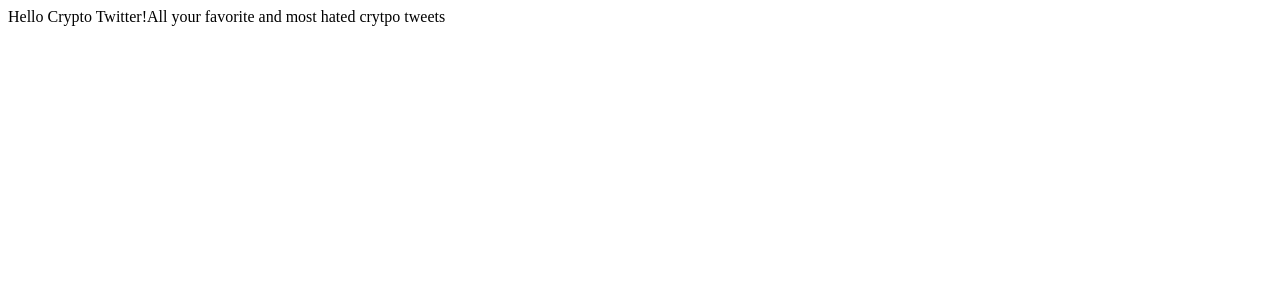
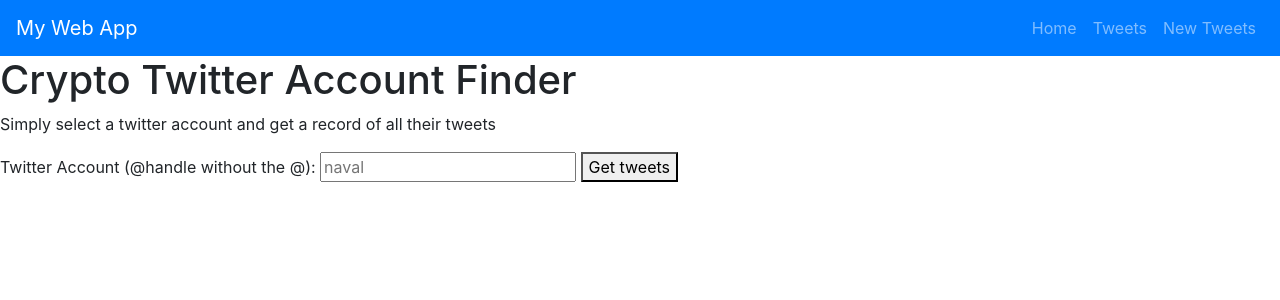
Before and after one commit to masonnystrom/twitter-project, a Flask app: page / in a window 1280 px wide. Shown: the top 300 px of the page. Run offline with Flask 2, Linux system fonts and the light colour scheme; some libraries are stand-ins or nearby versions.

Commit message:
update with index html and users html files

```diff
--- a/web_app/routes/home_routes.py
+++ b/web_app/routes/home_routes.py
@@ -1,14 +1,24 @@
 # web_app/routes/home_routes.py
 
-from flask import Blueprint
+from flask import Blueprint, render_template
+from web_app.models import User, Tweet, TweetFile, db
+from web_app.routes.twitter_routes import fetch_user_data
 
 home_routes = Blueprint("home_routes", __name__)
 
 @home_routes.route("/")
 def index():
-    x = "All your favorite and most hated crytpo tweets"
-    return f"Hello Crypto Twitter!{x}"
+    users = User.query.all()
+    user_list = []
+    for user in users:
+        user_list.append(user.name)
+    print(user_list)
+    return render_template("index.html", userlist=users)
 
 @home_routes.route("/about")
 def about():
-    return "This page is a project to show tweets from crypto Twitter."
+    return """
+    This page is a project to show tweets from crypto Twitter's
+    finest influencers, ethereans, bitcoin maximalists, anarchists, and other
+    crypto nom de guerres.
+    """
--- a/web_app/routes/tweet_routes.py
+++ b/web_app/routes/tweet_routes.py
@@ -21,7 +21,6 @@ def list_tweets():
 def tweets():
     print("VISITED THE TWEETS PAGE")
 
-    # # todo: get from the database
     tweet_records = TweetFile.query.all()
     return render_template("tweets.html", tweets=tweet_records)
 
--- /dev/null
+++ b/web_app/templates/index.html
@@ -0,0 +1,30 @@
+<!-- # web_app/templates/users.html  -->
+
+{% extends "layout.html" %}
+{% set active_page = "/" %}
+
+{% block content %}
+
+    <h1>Crypto Twitter Account Finder</h1>
+
+    <p>Simply select a twitter account and get a record of all their tweets</p>
+
+    <form action="/users" method="POST">
+        <label>Twitter Account (@handle without the @):</label>
+        <input type="text" name="username" placeholder="naval">
+
+        <button>Get tweets</button>
+    </form>
+
+    <!-- <h2>Crypto Tweets Page</h2>
+    {% if users %}
+        <ul>
+        {% for user in user_list %}
+            <a href={{"/users/" + user.screen_name}}>{{user.name}}</a>
+        {% endfor %}
+        </ul>
+    {% else %}
+        <p>User not found.</p>
+    {% endif %} -->
+
+{% endblock %}
--- a/web_app/templates/layout.html
+++ b/web_app/templates/layout.html
@@ -3,7 +3,7 @@
 <html>
   <head>
     {% block title %}
-      <title>My Starter Twitter App | Demoing Flask</title>
+      <title>Crypto Twitter App</title>
     {% endblock %}
 
     <link rel="stylesheet" href="https://stackpath.bootstrapcdn.com/bootstrap/4.4.1/css/bootstrap.min.css" integrity="sha384-Vkoo8x4CGsO3+Hhxv8T/Q5PaXtkKtu6ug5TOeNV6gBiFeWPGFN9MuhOf23Q9Ifjh" crossorigin="anonymous">
@@ -26,6 +26,7 @@
 
     <!-- SITE NAVIGATION -->
     {% set nav_links = [
+      ('/', '/index', 'Home'),
       ('/tweets', 'tweets', 'Tweets'),
       ('/tweets/new', 'new_tweets', 'New Tweets')
     ] -%}
```
Also changed, not shown: web_app/routes/twitter_routes.py (+4 -4 lines), web_app/services/basilica_service.py (+4 -16 lines), web_app/templates/users.html (added, +18 -0 lines).
